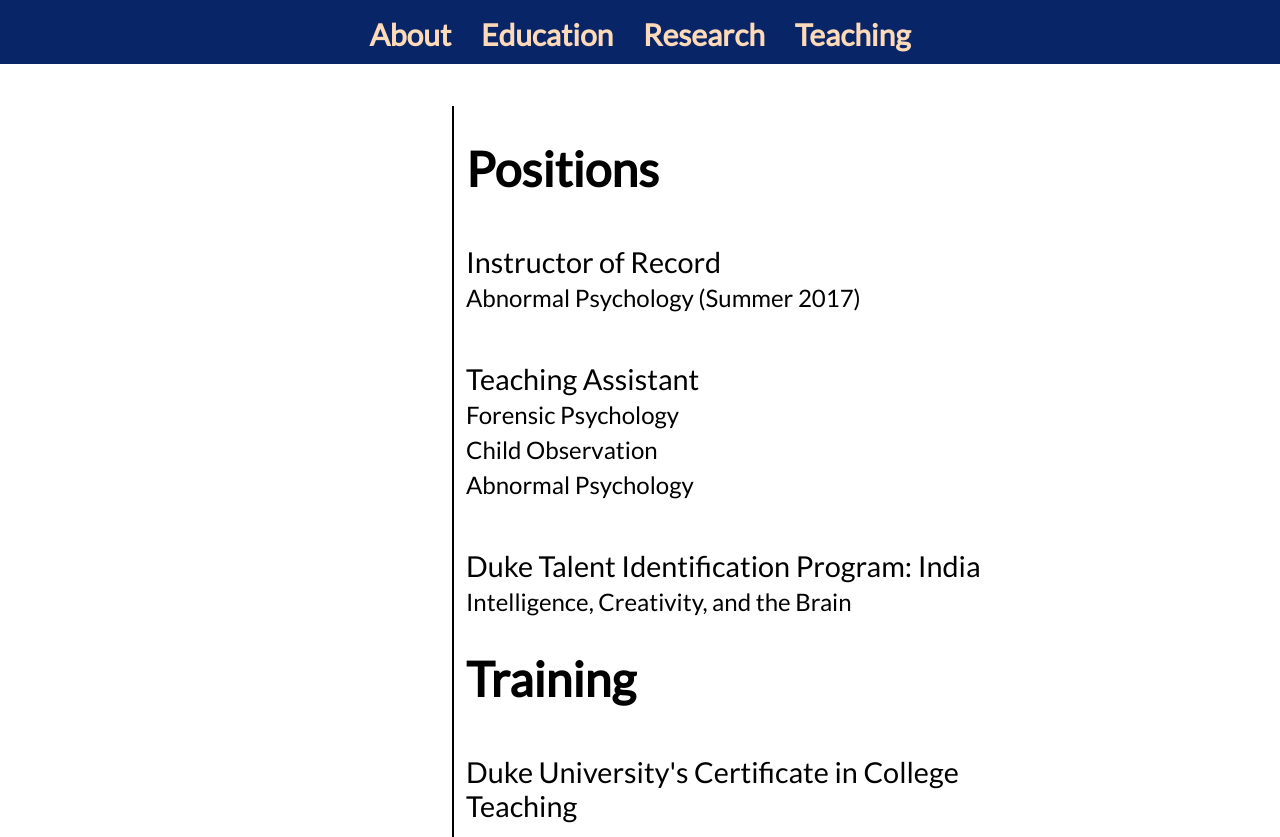
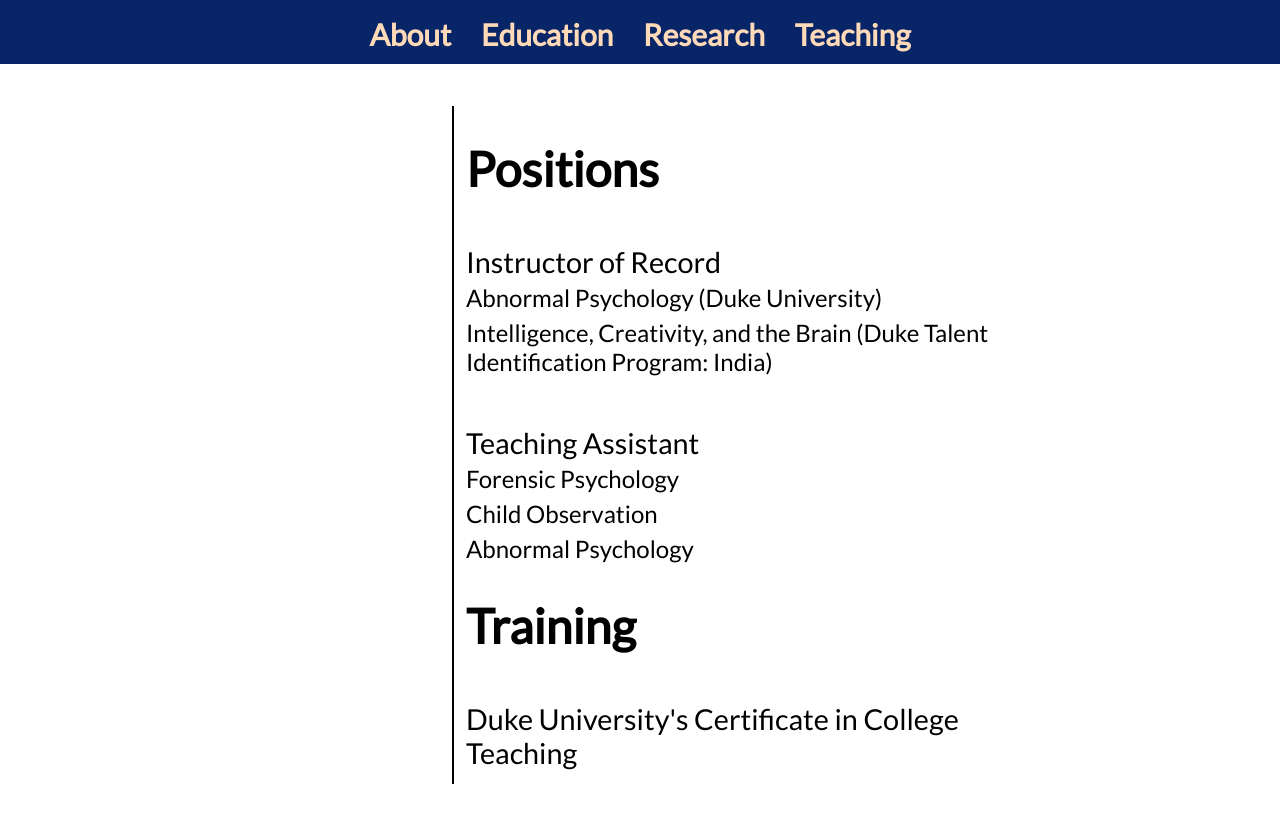
Before and after one commit to allisonemeyer/allisonemeyer.github.io, a plain HTML site: page Teaching.html in a window 1280 px wide. After the commit the page ends 800 px from the top, so only its background shows below. Drawn offline with Linux system fonts and the light colour scheme.

Commit message:
Update Teaching.html

```diff
--- a/Teaching.html
+++ b/Teaching.html
@@ -22,15 +22,13 @@
             <div id="main_content">
                 <h1>Positions</h1>
                 <h2>Instructor of Record</h2>
-                <p>Abnormal Psychology (Summer 2017) </p>
+                <p>Abnormal Psychology (Duke University) </p>
+                <p>Intelligence, Creativity, and the Brain (Duke Talent Identification Program: India)</p>
 
                 <h2>Teaching Assistant</h2>
                 <p>Forensic Psychology</p>
                 <p>Child Observation</p>
                 <p>Abnormal Psychology</p>
-
-                <h2>Duke Talent Identification Program: India </h2>
-                <p>Intelligence, Creativity, and the Brain</p>
 
                 <h1>Training</h1>
                 <h2>Duke University's Certificate in College Teaching </h2>
```
